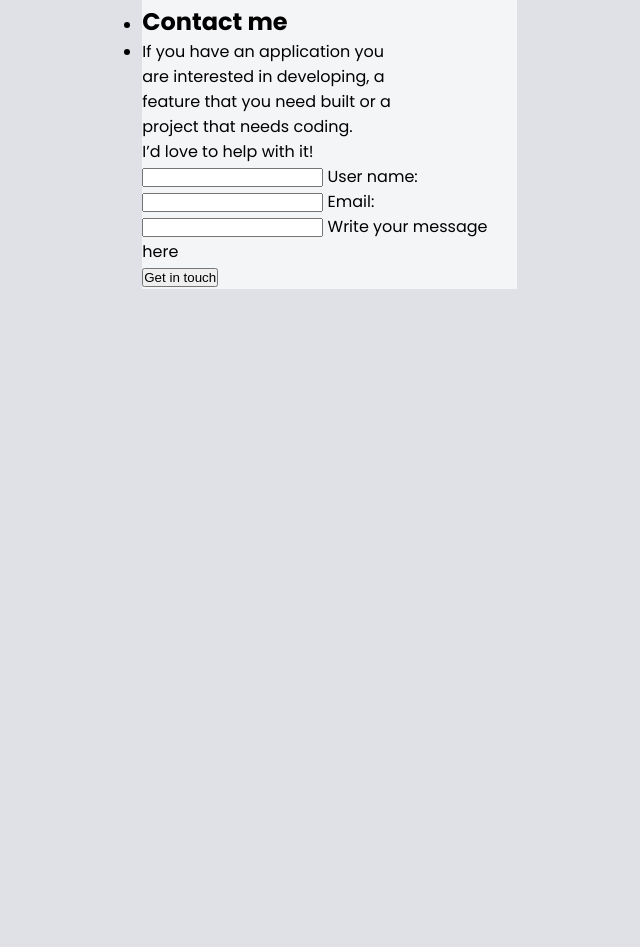
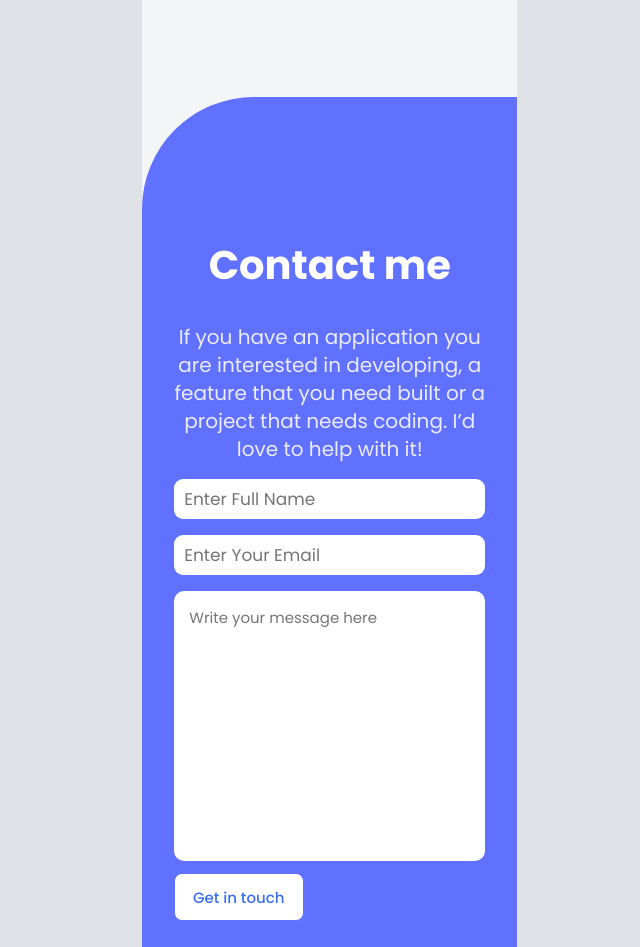
Before and after one commit to sadat-Ramin/My_first_portfolio, a website: page index.html in a window 1280 px wide. Shown: the part 4456-5403 px from the top of the page, without its empty margins (308-948 px from the left). Before the commit the page ends 4745 px from the top, so only its background shows below. Drawn offline with Linux system fonts and the light colour scheme.

Commit message:
All changes

```diff
--- a/index.html
+++ b/index.html
@@ -283,30 +283,25 @@
             </section>
   <!--Works Section contact page-->
     <section class="page6">
-    <div class="@continer">
       <div class="bag">
+      <div class="contact_container">
+            <h2>Contact me</h2>
+            <p>If you have an application you are
+              interested in developing, a feature that you
+              need built or a project that needs coding. I’d love
+              to help with it!</p>
 
-      <div class="h1">
+
           <form action="https://formspree.io/f/mjvqvayk" method="post">
-        <ul><li class="h2"> <h2>Contact me</h2></li>
-        <li class="p1"> <p>If you have an application you<br>are interested in developing, a <br>feature that you need built or a <br>project that needs coding.<br> I’d love to help with it!</p></li></ul>
-        <div class="warpare">
-          <input type="User name" maxlength="30" required="required">
-          <label for="">User name:</label>
-        </div>
-            <div class="salar">
-              <input type="email" required="required" >
-                <label for="email">Email:</labe></div>
-                  <div class="sayed">
-                    <input type="User name" maxlength="500" required="required">
-                    <label for="">Write your message here</label>
-                  </div>
+
+            <input type="User name" maxlength="30" required="required" placeholder="Enter Full Name">
+            <input type="email" required="required" placeholder="Enter Your Email" >
+            <textarea name="" id="" cols="30" rows="10" placeholder="Write your message here" required></textarea>
             <div class="btn4">
               <button type="submit" class="submit-btn">Get in touch
               </button>
+            </div>
             </form>
-          </div>
-      </div>
         </div>
         </div>
         </div>
--- a/styles.css
+++ b/styles.css
@@ -617,3 +617,117 @@ ul li.skill3 {
   text-decoration: none;
   color: #000;
 }
+/* =====================CONTACT FORM====================== */
+
+.contact_container {
+  background-size: cover;
+  background-repeat: no-repeat;
+  padding-top: 5rem;
+}
+
+.bag {
+  display: flex;
+  flex-direction: column;
+  justify-content: center;
+  background-image: url(image/background/contact\ form\ shapes-mobile.svg);
+  background-position: top 20px right;
+  background-repeat: no-repeat;
+  background-color: #6070ff;
+  height: 850px;
+  border-radius: 7rem 0 0 0;
+  width: 100%;
+  margin-top: 25%;
+}
+
+.contact_container h2 {
+  font-family: 'Poppins', sans-serif;
+  font-size: 40px;
+  font-weight: 700;
+  line-height: 52px;
+  letter-spacing: 0;
+  text-align: center;
+  color: white;
+  padding: 1rem 1rem;
+}
+
+form {
+  display: flex;
+  flex-direction: column;
+  gap: 1rem;
+  justify-content: center;
+  padding: 0 2rem;
+}
+input {
+  font-family: 'Poppins', sans-serif;
+  font-size: 17px;
+  font-weight: 400;
+  line-height: 20px;
+  letter-spacing: 0;
+  text-align: left;
+  border: none;
+  outline: none;
+  padding: 10px;
+  border-radius: 9px;
+}
+
+.contact_container p {
+  font-family: 'Poppins', sans-serif;
+  font-size: 20px;
+  font-weight: 400;
+  line-height: 28px;
+  letter-spacing: 0;
+  text-align: center;
+  color: #ebebff;
+  padding: 1rem 2rem;
+}
+
+textarea {
+  font-family: 'Poppins', sans-serif;
+  font-size: 15px;
+  font-weight: 400;
+  line-height: 24px;
+  letter-spacing: 0;
+  text-align: left;
+  border: none;
+  padding: 15px;
+  outline: none;
+  border-radius: 10px;
+  resize: none;
+  width: 100%;
+  margin-bottom: 1rem;
+}
+
+.btn4 {
+  display: flex;
+  justify-content: start;
+  margin-left: -1.5rem;
+}
+.submit-btn {
+  width: 130px;
+  text-align: center;
+  height: 48px;
+  border: 1px solid #6070ff;
+  background-color: #fff;
+  color: #396df2;
+  border-radius: 8px;
+  font-weight: 500;
+  font-size: 15px;
+  transition: 0.2s;
+  font-family: "Poppins", sans-serif;
+  margin: -6%  7%;
+}
+
+.submit-btn:hover {
+  cursor: pointer;
+  background-color: #fff;
+  box-shadow: 0 0 19px rgba(64, 83, 252, 0.24);
+  transform: translateY(5px);
+  color: blue;
+}
+
+.submit-btn:active {
+  cursor: pointer;
+  background-color: #fff;
+  border: 1px solid #7f8cff;
+  color: #6070ff;
+}
```
Lines whose indentation alone changed are shown as unchanged.
